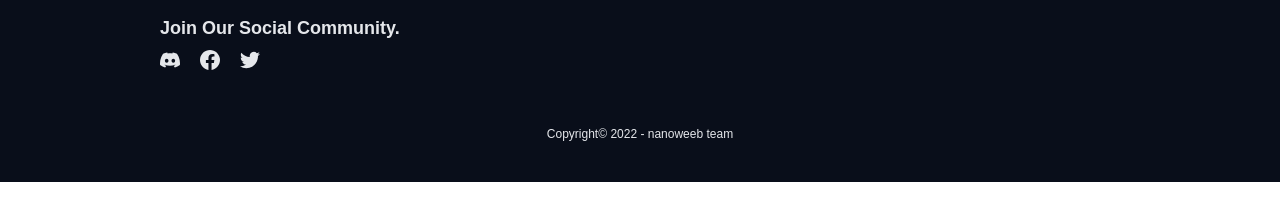
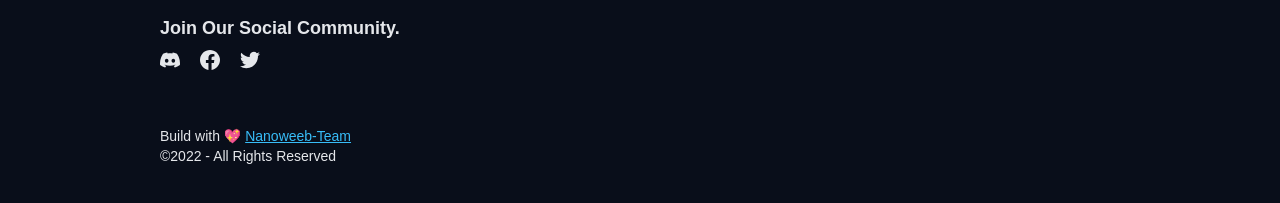
Before and after one commit to nanoweeb/weeblog, a Next.js app: page / in a window 1280 px wide. Shown: the part 705-908 px from the top of the page. Before the commit the page ends 887 px from the top, so only its background shows below. Built offline with nearby package versions, Linux system fonts and the light colour scheme; no server answers; the database is empty.

Commit message:
update footer

```diff
--- a/components/Footer.js
+++ b/components/Footer.js
@@ -42,8 +42,17 @@ export default function Footer() {
             </div>
           </div>
 
-          <div className="pt-14 text-center text-xs">
-            <h1>Copyright© 2022 - nanoweeb team</h1>
+          <div className="pt-14 text-sm">
+            <p>
+              Build with <span>💖 </span>
+              <a
+                href="https://github.com/nanoweeb"
+                className="text-sky-400 underline"
+              >
+                Nanoweeb-Team
+              </a>
+            </p>
+            <p>©2022 - All Rights Reserved</p>
           </div>
         </div>
       </footer>
```
